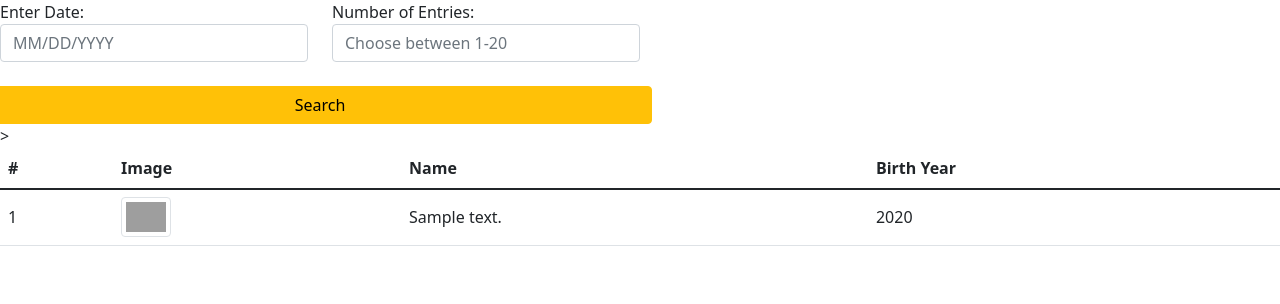
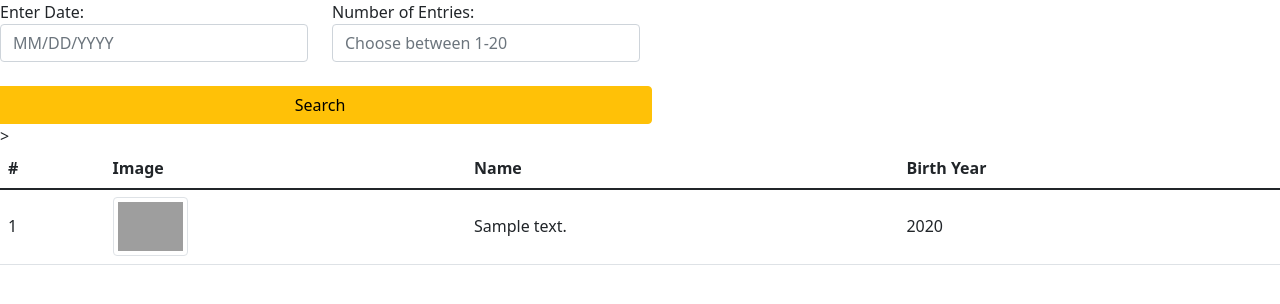
Before and after one commit to kev-odin/flask-week-4, a Flask app: page /home in a window 1280 px wide. Shown: the part 56-360 px from the top of the page. Run offline with Flask 2, Linux system fonts and the light colour scheme; a database or web service that is not in the repository returns one stand-in record (values such as "Sample title"); data that the repository does not hold is empty; grey boxes are pictures that could not be loaded.

Commit message:
learn: add images

```diff
--- a/templates/home.html
+++ b/templates/home.html
@@ -32,7 +32,7 @@
 		{% for wiki in myData %}
 			<tr>
 				<td class="align-middle">{{ loop.index }}</td>
-        <td class="align-middle"> <img src={{ wiki["thumbnail"]}} class="img-thumbnail" style="max-height:50px;max-width:50px;"></td>>
+        <td class="align-middle"> <img src={{ wiki["thumbnail"]}} class="img-thumbnail" style="max-height:75px;max-width:75px;"></td>>
 				<td class="align-middle">{{ wiki['text']}}</td>
 				<td class="align-middle">{{ wiki['year']}}</td>
 			</tr>
```
